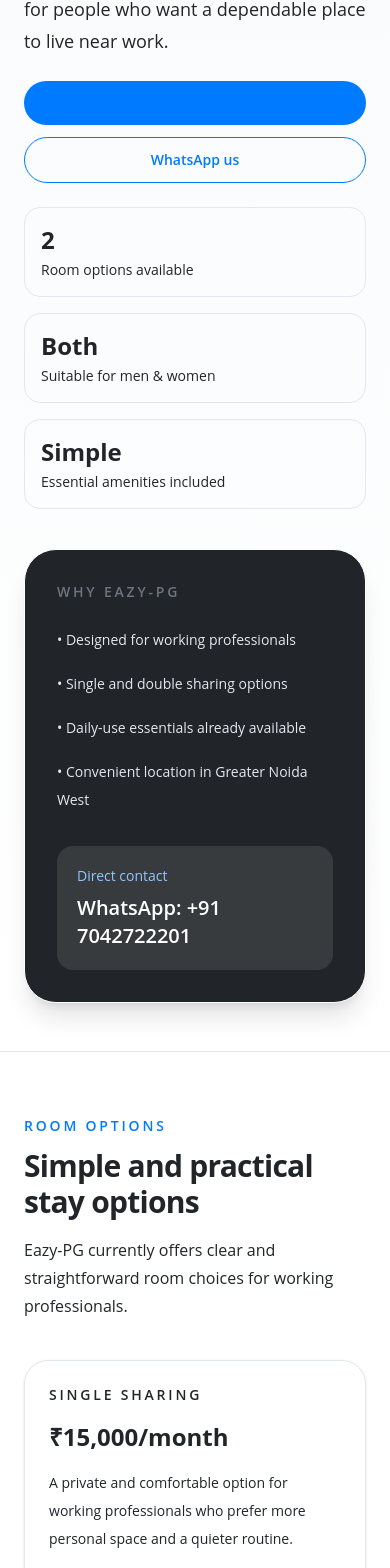
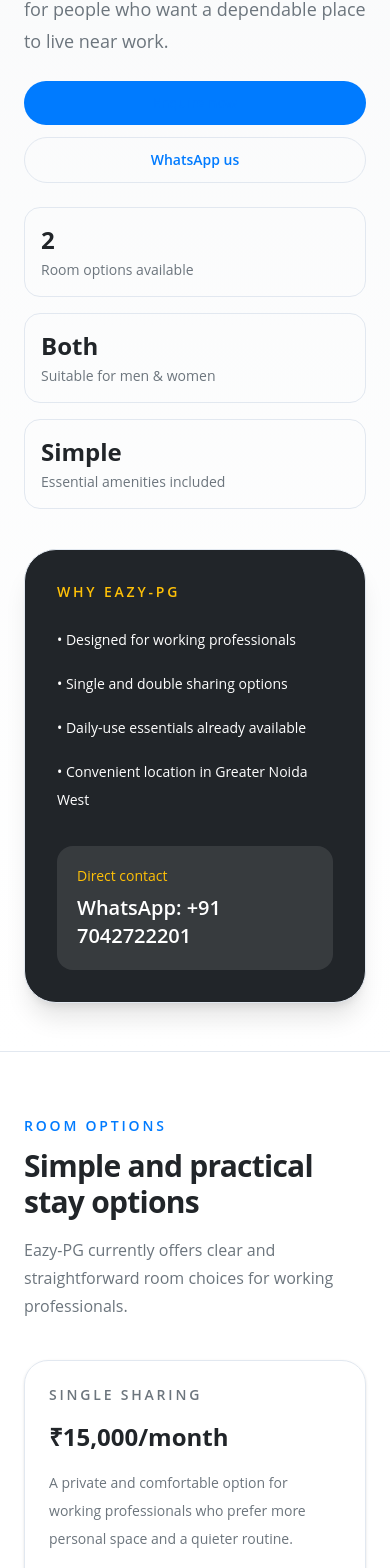
Before and after one commit to Alok-India/eazy-pg-stage1-v2, a Next.js app: page / in a window 390 px wide. Shown: the part 393-1961 px from the top of the page. Built offline with nearby package versions, Linux system fonts and the light colour scheme.

Commit message:
Refactor: Comprehensive theme update to Modern Real Estate, with logo and favicon fixes

```diff
--- a/src/app/page.tsx
+++ b/src/app/page.tsx
@@ -138,7 +138,7 @@
 
   return (
     <main className="bg-[var(--background)] text-[var(--foreground)]">
-      <section className="border-b border-slate-200 bg-gradient-to-b from-slate-50 to-white">
+      <section className="border-b border-[var(--border-color)] bg-gradient-to-b from-[var(--light-background)] to-[var(--background)]">
         <div className="mx-auto flex max-w-6xl flex-col gap-10 px-6 py-6 lg:px-8">
           <header className="flex flex-col gap-4 sm:flex-row sm:items-center sm:justify-between">
             <div>
@@ -147,7 +147,7 @@
                 Eazy-PG: Simple PG living for working professionals
               </h1>
             </div>
-            <nav className="flex flex-wrap gap-3 text-sm text-[var(--muted-text)]">
+            <nav className="flex flex-wrap gap-3 text-sm text-[var(--secondary-color)]">
               <a href="#rooms" className="transition hover:text-[var(--primary-color)]">
                 Rooms
               </a>
@@ -172,7 +172,7 @@
                 <h2 className="max-w-3xl text-4xl font-bold tracking-tight text-[var(--foreground)] sm:text-5xl">
                   Comfortable stays that keep life easy.
                 </h2>
-                <p className="max-w-2xl text-lg leading-8 text-[var(--muted-text)]">
+                <p className="max-w-2xl text-lg leading-8 text-[var(--secondary-color)]">
                   Eazy-PG offers clean, practical, and professional-friendly accommodation for people who want a dependable place to live near work.
                 </p>
               </div>
@@ -187,39 +187,39 @@
                   href={whatsappUrl}
                   target="_blank"
                   rel="noreferrer"
-                  className="inline-flex items-center justify-center rounded-full border border-[var(--primary-color)] px-6 py-3 text-sm font-semibold text-[var(--primary-color)] transition hover:border-[var(--secondary-color)] hover:text-[var(--secondary-color)]"
+                  className="inline-flex items-center justify-center rounded-full border border-[var(--border-color)] px-6 py-3 text-sm font-semibold text-[var(--primary-color)] transition hover:border-[var(--secondary-color)] hover:text-[var(--secondary-color)]"
                 >
                   WhatsApp us
                 </a>
               </div>
               <div className="grid gap-4 sm:grid-cols-3">
-                <div className="rounded-2xl border border-slate-200 p-4">
+                <div className="rounded-2xl border border-[var(--border-color)] p-4">
                   <p className="text-2xl font-bold">2</p>
-                  <p className="mt-1 text-sm text-[var(--muted-text)]">Room options available</p>
+                  <p className="mt-1 text-sm text-[var(--secondary-color)]">Room options available</p>
                 </div>
-                <div className="rounded-2xl border border-slate-200 p-4">
+                <div className="rounded-2xl border border-[var(--border-color)] p-4">
                   <p className="text-2xl font-bold">Both</p>
-                  <p className="mt-1 text-sm text-[var(--muted-text)]">Suitable for men & women</p>
+                  <p className="mt-1 text-sm text-[var(--secondary-color)]">Suitable for men & women</p>
                 </div>
-                <div className="rounded-2xl border border-slate-200 p-4">
+                <div className="rounded-2xl border border-[var(--border-color)] p-4">
                   <p className="text-2xl font-bold">Simple</p>
-                  <p className="mt-1 text-sm text-[var(--muted-text)]">Essential amenities included</p>
+                  <p className="mt-1 text-sm text-[var(--secondary-color)]">Essential amenities included</p>
                 </div>
               </div>
             </div>
 
-            <div className="rounded-[2rem] border border-[color-mix(in srgb, var(--primary-color) 30%, var(--background))] bg-[var(--foreground)] p-8 text-white shadow-xl">
-              <p className="text-sm font-semibold uppercase tracking-[0.2em] text-[var(--secondary-color)]">
+            <div className="rounded-[2rem] border border-[var(--border-color)] bg-[var(--foreground)] p-8 text-white shadow-xl">
+              <p className="text-sm font-semibold uppercase tracking-[0.2em] text-[var(--accent-color)]">
                 Why Eazy-PG
               </p>
-              <ul className="mt-6 space-y-4 text-sm leading-7 text-slate-200">
+              <ul className="mt-6 space-y-4 text-sm leading-7 text-white">
                 <li>• Designed for working professionals</li>
                 <li>• Single and double sharing options</li>
                 <li>• Daily-use essentials already available</li>
                 <li>• Convenient location in Greater Noida West</li>
               </ul>
               <div className="mt-8 rounded-2xl bg-white/10 p-5">
-                <p className="text-sm text-blue-300">Direct contact</p>
+                <p className="text-sm text-[var(--accent-color)]">Direct contact</p>
                 <p className="mt-2 text-xl font-semibold">WhatsApp: +91 7042722201</p>
               </div>
             </div>
@@ -235,7 +235,7 @@
           <h2 className="mt-3 text-3xl font-bold tracking-tight sm:text-4xl">
             Simple and practical stay options
           </h2>
-          <p className="mt-4 text-base leading-7 text-[var(--muted-text)]">
+          <p className="mt-4 text-base leading-7 text-[var(--secondary-color)]">
             Eazy-PG currently offers clear and straightforward room choices for working professionals.
           </p>
         </div>
@@ -244,13 +244,13 @@
           {roomTypes.map((room) => (
             <article
               key={room.title}
-              className="rounded-3xl border border-slate-200 p-6 shadow-sm transition hover:-translate-y-1 hover:shadow-lg"
+              className="rounded-3xl border border-[var(--border-color)] p-6 shadow-sm transition hover:-translate-y-1 hover:shadow-lg"
             >
-              <p className="text-sm font-semibold uppercase tracking-[0.2em] text-[var(--muted-text)]">
+              <p className="text-sm font-semibold uppercase tracking-[0.2em] text-[var(--secondary-color)]">
                 {room.title}
               </p>
               <p className="mt-4 text-2xl font-bold text-[var(--foreground)]">{room.price}</p>
-              <p className="mt-4 text-sm leading-7 text-[var(--muted-text)]">{room.description}</p>
+              <p className="mt-4 text-sm leading-7 text-[var(--secondary-color)]">{room.description}</p>
               <ul className="mt-6 space-y-2 text-sm text-[var(--foreground)]">
                 {room.features.map((feature) => (
                   <li key={feature}>• {feature}</li>
@@ -261,7 +261,7 @@
         </div>
       </section>
 
-      <section id="amenities" className="bg-slate-50 py-16">
+      <section id="amenities" className="bg-[var(--light-background)] py-16">
         <div className="mx-auto max-w-6xl px-6 lg:px-8">
           <div className="grid gap-10 lg:grid-cols-[0.9fr_1.1fr] lg:items-start">
             <div>
@@ -271,7 +271,7 @@
               <h2 className="mt-3 text-3xl font-bold tracking-tight sm:text-4xl">
                 Everyday essentials already covered
               </h2>
-              <p className="mt-4 text-base leading-7 text-[var(--muted-text)]">
+              <p className="mt-4 text-base leading-7 text-[var(--secondary-color)]">
                 A simple setup with the core facilities working professionals usually need for day-to-day living.
               </p>
             </div>
@@ -279,7 +279,7 @@
               {amenities.map((item) => (
                 <div
                   key={item}
-                  className="rounded-2xl border border-slate-200 bg-white p-5 text-sm font-medium text-[var(--foreground)] shadow-sm"
+                  className="rounded-2xl border border-[var(--border-color)] bg-[var(--background)] p-5 text-sm font-medium text-[var(--foreground)] shadow-sm"
                 >
                   {item}
                 </div>
@@ -297,7 +297,7 @@
           <h2 className="mt-3 text-3xl font-bold tracking-tight sm:text-4xl">
             Ready for real property photos
           </h2>
-          <p className="mt-4 text-base leading-7 text-[var(--muted-text)]">
+          <p className="mt-4 text-base leading-7 text-[var(--secondary-color)]">
             No photos have been added yet, so the website currently uses clean placeholders. Real photos can be added later without changing the layout.
           </p>
         </div>
@@ -306,7 +306,7 @@
           {galleryItems.map((item) => (
             <div
               key={item.title}
-              className="overflow-hidden rounded-3xl border border-slate-200 bg-white shadow-sm"
+              className="overflow-hidden rounded-3xl border border-[var(--border-color)] bg-[var(--background)] shadow-sm"
             >
               <img
                 src={item.imageUrl}
@@ -325,21 +325,21 @@
         <div className="mx-auto max-w-6xl px-6 lg:px-8">
           <div className="grid gap-10 lg:grid-cols-[1fr_1fr]">
             <div>
-              <p className="text-sm font-semibold uppercase tracking-[0.2em] text-[var(--secondary-color)]">
+              <p className="text-sm font-semibold uppercase tracking-[0.2em] text-[var(--accent-color)]">
                 Why people enquire
               </p>
               <h2 className="mt-3 text-3xl font-bold tracking-tight sm:text-4xl">
                 Clear details. Direct WhatsApp contact. Easy decision-making.
               </h2>
-              <p className="mt-4 max-w-xl text-base leading-7 text-slate-300">
+              <p className="mt-4 max-w-xl text-base leading-7 text-[var(--light-background)]">
                 A lead-generation website should keep things simple: show the room options, explain the essentials, and make it easy to contact you quickly.
               </p>
             </div>
             <div className="grid gap-4 sm:grid-cols-2">
               {faqs.map((faq) => (
-                <div key={faq.question} className="rounded-2xl border border-white/10 bg-white/5 p-5">
+                <div key={faq.question} className="rounded-2xl border border-white/20 bg-white/10 p-5">
                   <p className="font-semibold">{faq.question}</p>
-                  <p className="mt-3 text-sm leading-7 text-slate-300">{faq.answer}</p>
+                  <p className="mt-3 text-sm leading-7 text-white/80">{faq.answer}</p>
                 </div>
               ))}
             </div>
@@ -356,17 +356,17 @@
             <h2 className="mt-3 text-3xl font-bold tracking-tight sm:text-4xl">
               Book a visit or ask for room availability
             </h2>
-            <p className="mt-4 text-base leading-7 text-[var(--muted-text)]">
+            <p className="mt-4 text-base leading-7 text-[var(--secondary-color)]">
               This Stage 1 version keeps enquiries simple. Visitors can fill the form or continue directly on WhatsApp.
             </p>
-            <div className="mt-8 rounded-3xl border border-slate-200 bg-slate-50 p-6">
-              <p className="text-sm font-semibold text-[var(--muted-text)]">Location</p>
+            <div className="mt-8 rounded-3xl border border-[var(--border-color)] bg-[var(--light-background)] p-6">
+              <p className="text-sm font-semibold text-[var(--secondary-color)]">Location</p>
               <p className="mt-2 text-lg font-semibold text-[var(--foreground)]">Greater Noida West, India</p>
-              <p className="mt-4 text-sm text-[var(--muted-text)]">WhatsApp: +91 7042722201</p>
+              <p className="mt-4 text-sm text-[var(--secondary-color)]">WhatsApp: +91 7042722201</p>
             </div>
           </div>
 
-          <form onSubmit={handleSubmit} className="grid gap-4 rounded-[2rem] border border-slate-200 bg-white p-6 shadow-sm sm:grid-cols-2">
+          <form onSubmit={handleSubmit} className="grid gap-4 rounded-[2rem] border border-[var(--border-color)] bg-[var(--background)] p-6 shadow-sm sm:grid-cols-2">
             <div className="sm:col-span-2">
               <label htmlFor="fullName" className="mb-2 block text-sm font-medium text-[var(--foreground)]">Full name</label>
               <input
@@ -374,7 +374,7 @@
                 name="fullName"
                 value={formData.fullName}
                 onChange={handleChange}
-                className={`w-full rounded-2xl border px-4 py-3 outline-none transition focus:border-[var(--primary-color)] ${errors.fullName ? 'border-red-500' : 'border-slate-300'}`}
+                className={`w-full rounded-2xl border px-4 py-3 outline-none transition focus:border-[var(--primary-color)] ${errors.fullName ? 'border-red-500' : 'var(--border-color)'}`}
                 placeholder="Enter your name"
                 required
               />
@@ -387,7 +387,7 @@
                 name="phoneNumber"
                 value={formData.phoneNumber}
                 onChange={handleChange}
-                className={`w-full rounded-2xl border px-4 py-3 outline-none transition focus:border-[var(--primary-color)] ${errors.phoneNumber ? 'border-red-500' : 'border-slate-300'}`}
+                className={`w-full rounded-2xl border px-4 py-3 outline-none transition focus:border-[var(--primary-color)] ${errors.phoneNumber ? 'border-red-500' : 'var(--border-color)'}`}
                 placeholder="Enter phone number"
                 required
               />
@@ -400,7 +400,7 @@
                 name="roomType"
                 value={formData.roomType}
                 onChange={handleChange}
-                className="w-full rounded-2xl border border-slate-300 px-4 py-3 outline-none transition focus:border-[var(--primary-color)]"
+                className="w-full rounded-2xl border border-[var(--border-color)] px-4 py-3 outline-none transition focus:border-[var(--primary-color)]"
               >
                 <option>Single Sharing</option>
                 <option>Double Sharing</option>
@@ -413,7 +413,7 @@
                 name="moveInMonth"
                 value={formData.moveInMonth}
                 onChange={handleChange}
-                className="w-full rounded-2xl border border-slate-300 px-4 py-3 outline-none transition focus:border-[var(--primary-color)]"
+                className="w-full rounded-2xl border border-[var(--border-color)] px-4 py-3 outline-none transition focus:border-[var(--primary-color)]"
                 placeholder="e.g. May 2026"
               />
             </div>
@@ -424,7 +424,7 @@
                 name="occupation"
                 value={formData.occupation}
                 onChange={handleChange}
-                className="w-full rounded-2xl border border-slate-300 px-4 py-3 outline-none transition focus:border-[var(--primary-color)]"
+                className="w-full rounded-2xl border border-[var(--border-color)] px-4 py-3 outline-none transition focus:border-[var(--primary-color)]"
                 placeholder="Working professional"
               />
             </div>
@@ -435,7 +435,7 @@
                 name="message"
                 value={formData.message}
                 onChange={handleChange}
-                className="min-h-32 w-full rounded-2xl border border-slate-300 px-4 py-3 outline-none transition focus:border-[var(--primary-color)]"
+                className="min-h-32 w-full rounded-2xl border border-[var(--border-color)] px-4 py-3 outline-none transition focus:border-[var(--primary-color)]"
                 placeholder="Tell us which room type you are looking for"
               />
             </div>
@@ -459,8 +459,8 @@
         </div>
       </section>
 
-      <footer className="border-t border-slate-200 bg-slate-50">
-        <div className="mx-auto flex max-w-6xl flex-col gap-3 px-6 py-8 text-sm text-[var(--muted-text)] sm:flex-row sm:items-center sm:justify-between lg:px-8">
+      <footer className="border-t border-[var(--border-color)] bg-[var(--light-background)]">
+        <div className="mx-auto flex max-w-6xl flex-col gap-3 px-6 py-8 text-sm text-[var(--secondary-color)] sm:flex-row sm:items-center sm:justify-between lg:px-8">
           <p>© 2026 Eazy-PG. All rights reserved.</p>
           <p>Simple PG living in Greater Noida West.</p>
         </div>
```
